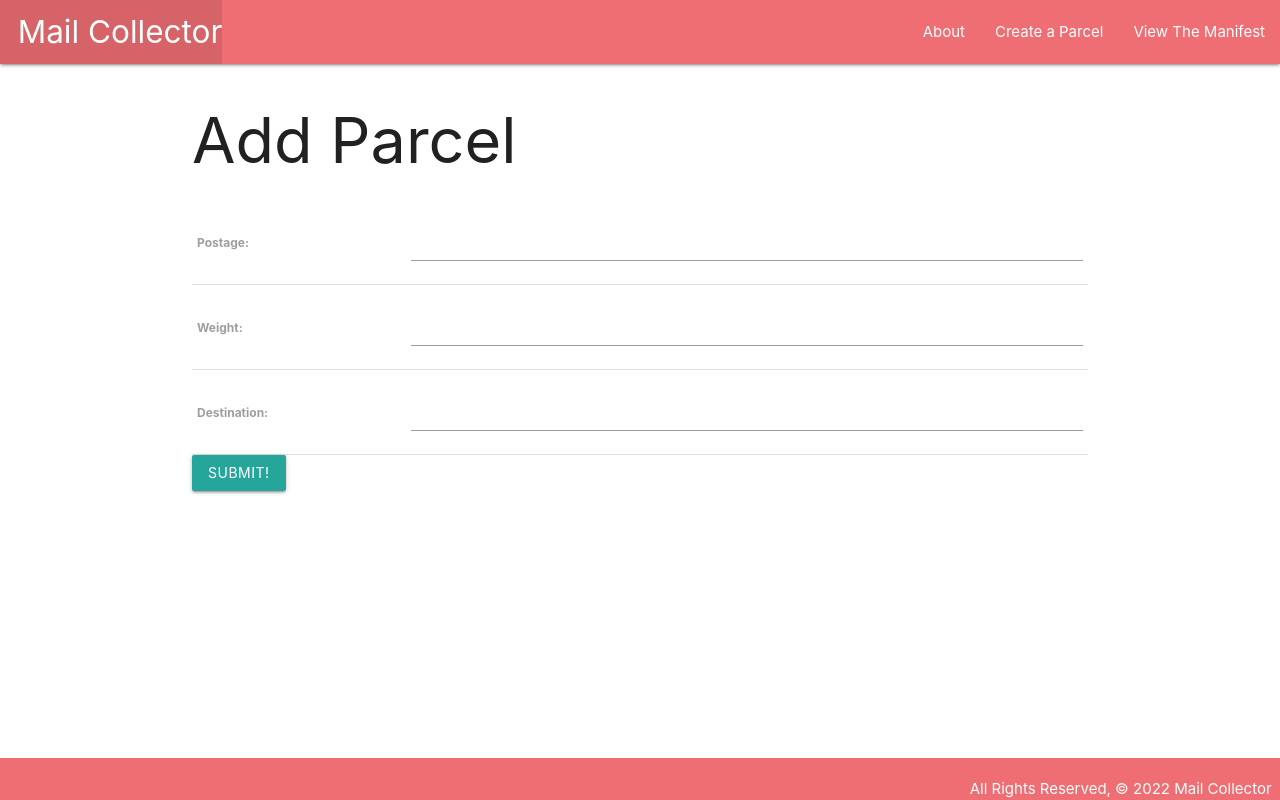
After one commit to dominikconway/mail_collector, a Django app: page /parcels/create/ in a window 1280 px wide. The commit adds this page. Run offline with Django 4.2, Linux system fonts and the light colour scheme.

Commit message:
adds create and update functionality

```diff
--- a/main_app/models.py
+++ b/main_app/models.py
@@ -1,4 +1,5 @@
 from django.db import models
+from django.urls import reverse
 
 class Parcel(models.Model):
     postage = models.CharField(max_length=100)
@@ -7,3 +8,6 @@ class Parcel(models.Model):
 
     def __str__(self):
         return self.postage
+
+    def get_absolute_url(self):
+        return reverse('detail', kwargs={'parcel_id': self.id})
--- a/main_app/templates/base.html
+++ b/main_app/templates/base.html
@@ -14,10 +14,11 @@
     <nav>
       <div class="nav-wrapper">
         <ul>
-          <li><a href="/" class="left brand-logo">&nbsp;&nbsp;Mail Collector</a></li>
+          <li><a href="/about" class="left brand-logo">&nbsp;&nbsp;Mail Collector</a></li>
         </ul>
         <ul class="right">
           <li><a href="/about">About</a></li>
+          <li><a href="{% url 'parcels_create' %}">Create a Parcel</a></li>
           <li><a href="/parcels">View The Manifest</a></li>
         </ul>
       </div>
--- /dev/null
+++ b/main_app/templates/main_app/parcel_form.html
@@ -0,0 +1,20 @@
+{% extends 'base.html' %}
+
+{% block content %}
+
+  {% if object %}
+    <h1>Edit the <span class="teal-text">{{object.postage}}</span> Parcel details</h1>
+  {% else %}
+    <h1>Add Parcel</h1>
+  {% endif %}
+  <!-- Leaving the action empty makes the form post to the same url used to display it -->
+  <form action="" method="post">
+    <!-- Django requires the following for security purposes -->
+    {% csrf_token %}
+    <table>
+      <!-- Render the inputs inside of <tr>s & <td>s -->
+      {{ form.as_table }}
+    </table>
+    <input type="submit" value="Submit!" class="btn">
+  </form>
+{% endblock %}
--- a/main_app/templates/parcels/detail.html
+++ b/main_app/templates/parcels/detail.html
@@ -9,6 +9,10 @@
     <p>Weight: {{ parcel.weight }}</p>
     <p>Destination: {{ parcel.destination }}</p>
   </div>
+  <div class="card-action">
+    <a href="{% url 'parcels_update' parcel.id %}">Edit</a>
+    <a href="{% url 'parcels_delete' parcel.id %}">Delete</a>
+  </div>
 </div>
 
 {% endblock %}
--- a/main_app/urls.py
+++ b/main_app/urls.py
@@ -6,4 +6,7 @@ urlpatterns = [
     path('about/', views.about, name='about'),
     path('parcels/', views.parcels_index, name='index'),
     path('parcels/<int:parcel_id>/', views.parcels_detail, name='detail'),
+    path('parcels/create/', views.ParcelCreate.as_view(), name='parcels_create'),
+    path('parcels/<int:pk>/update', views.ParcelUpdate.as_view(), name='parcels_update'),
+    path('parcels/<int:pk>/delete/', views.ParcelDelete.as_view(), name='parcels_delete'),
 ]
--- a/main_app/views.py
+++ b/main_app/views.py
@@ -1,4 +1,5 @@
 from django.shortcuts import render
+from django.views.generic.edit import CreateView, UpdateView, DeleteView
 from .models import Parcel
 from django.http import HttpResponse
 
@@ -16,8 +17,21 @@ from django.http import HttpResponse
 #     Mail('Priority', 20, 'Charleston')
 # ]
 
+#Class Based Views
+class ParcelCreate(CreateView):
+    model = Parcel
+    fields = '__all__'
+    success_url = '/parcels/'
 
+class ParcelUpdate(UpdateView):
+    model = Parcel
+    fields = ['postage', 'weight', 'destination']
 
+class ParcelDelete(DeleteView):
+    model = Parcel
+    success_url = '/parcels/'
+
+####################
 def home(request):
     return HttpResponse('<h1>Hello World</h1>')
 
```
Also changed, not shown: main_app/templates/main_app/parcel_confirm_delete.html (added).
